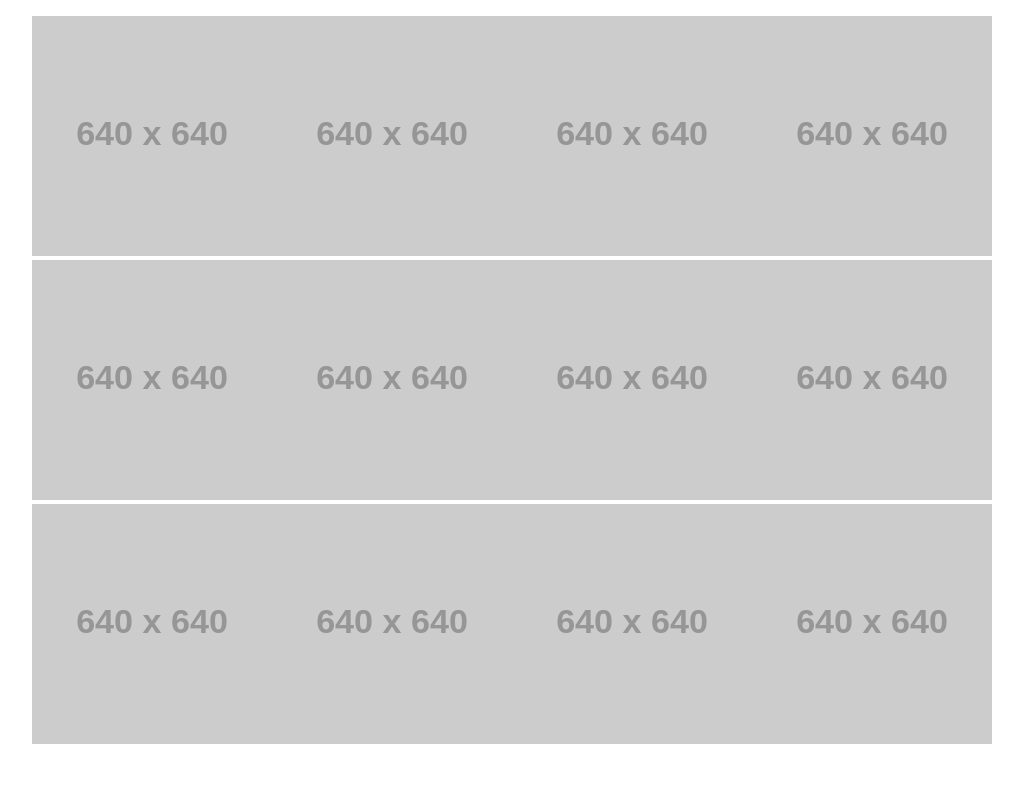
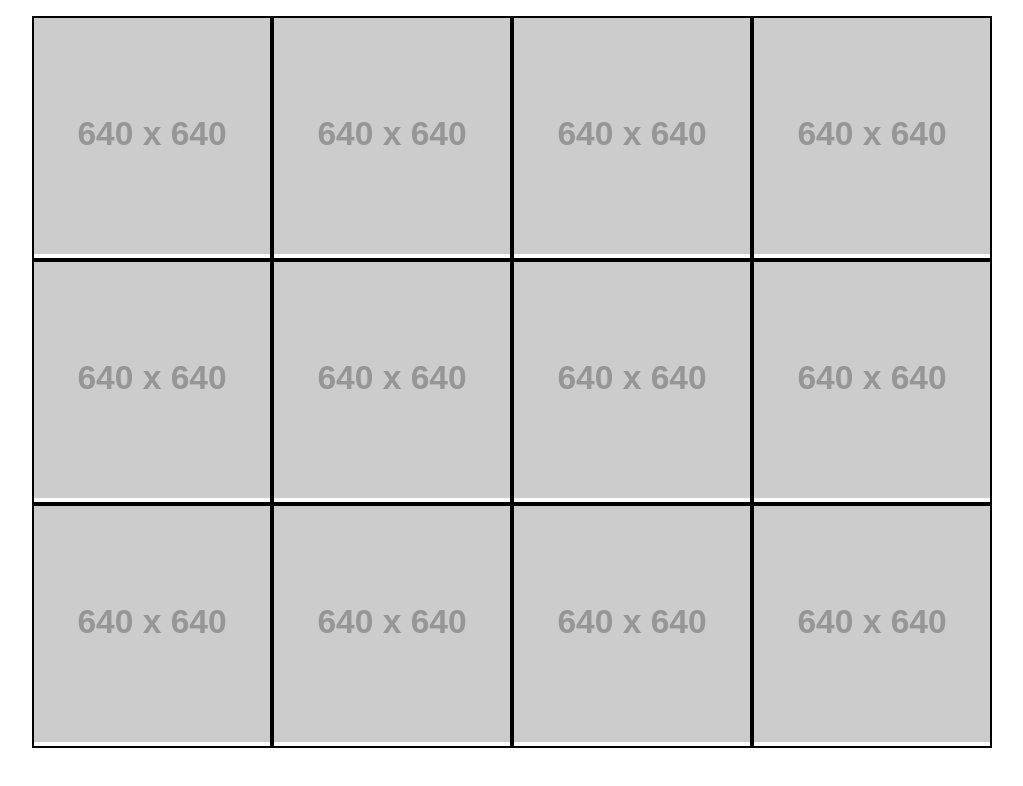
Before and after one commit to ixkaito/unique-border, a plain HTML site: page index.html in a window 1280 px wide. Shown: the whole page, without its empty margins (128-1151 px from the left). Drawn offline with Linux system fonts and the light colour scheme; placeholder pictures from the web are drawn by us.

Commit message:
Add border

```diff
--- a/style.css
+++ b/style.css
@@ -24,6 +24,8 @@ ul {
 }
 
 .list > li {
+	border: 2px solid #000;
 	float: left;
+	position: relative;
 	width: 25%;
 }
```
